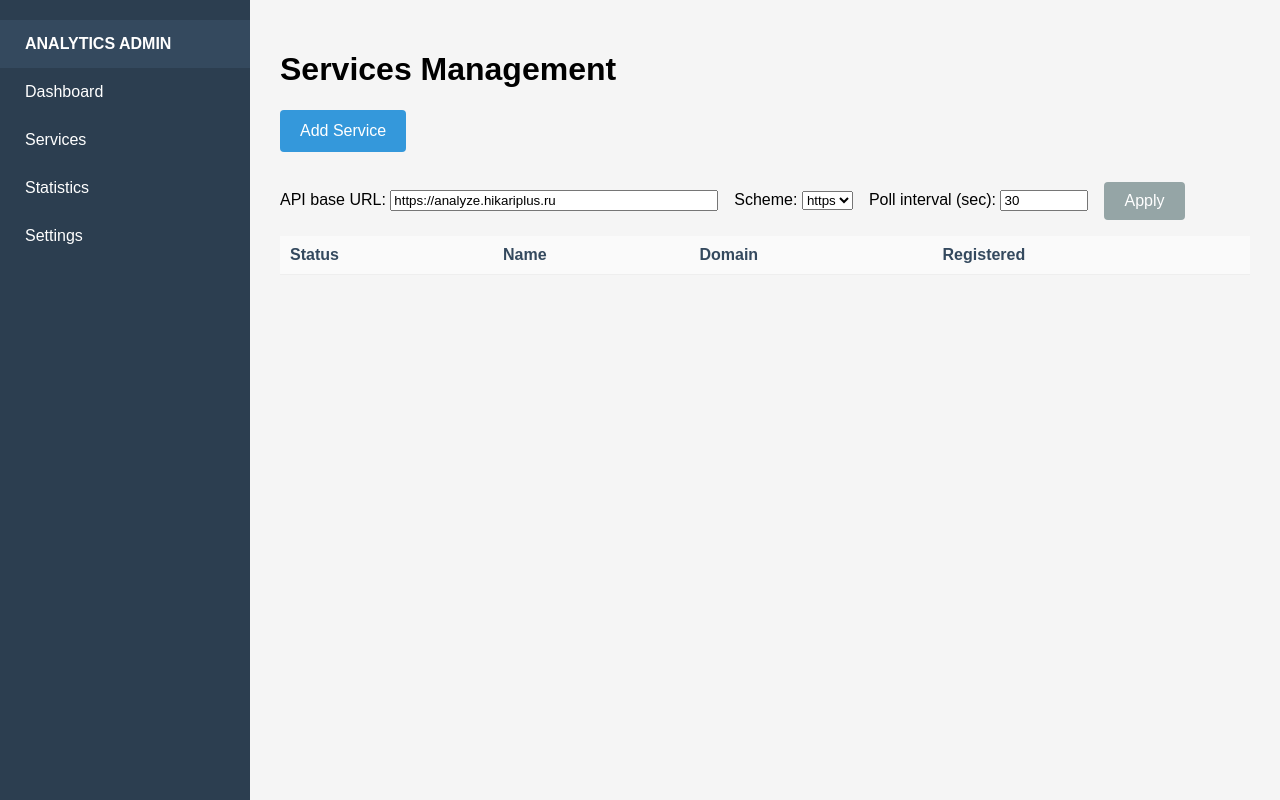
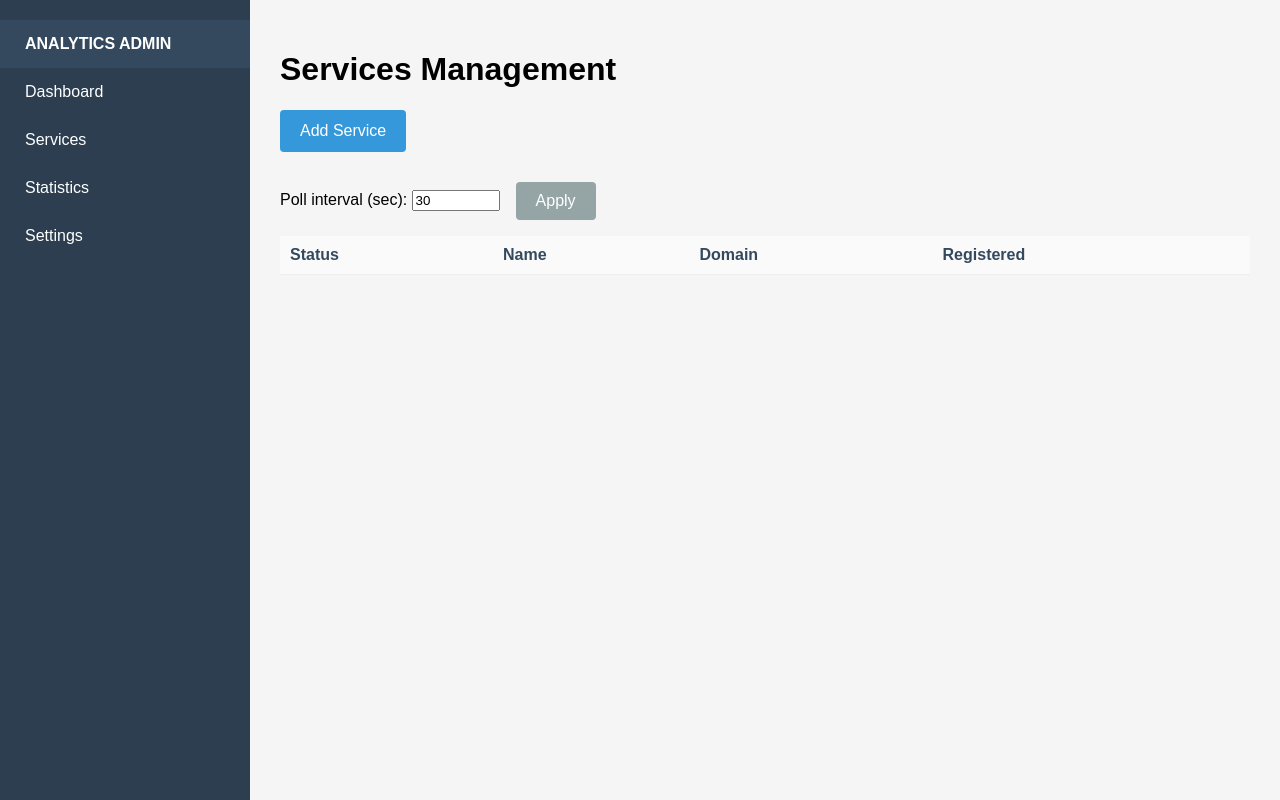
Before and after one commit to Terc1a/OptiLiens, a Flask app: page /admin in a window 1280 px wide. Run offline with Flask 3, Linux system fonts and the light colour scheme; the visitor is signed in with stand-in values (Sample User, id 1); data that the repository does not hold is empty.

Commit message:
Удалил base api url и выбор типа протокола на время разработки

```diff
--- a/webpanel/templates/admin.html
+++ b/webpanel/templates/admin.html
@@ -155,17 +155,7 @@
             <button class="add-service-btn" id="addServiceBtn">Add Service</button>
 
             <div class="controls">
-                <label>
-                    API base URL:
-                    <input type="text" id="apiBaseUrl" placeholder="https://analyze.hikariplus.ru" style="width:320px;">
-                </label>
-                <label>
-                    Scheme:
-                    <select id="pollScheme">
-                        <option value="https" selected>https</option>
-                        <option value="http">http</option>
-                    </select>
-                </label>
+                <!-- API base URL and Scheme controls removed: using hardcoded HTTPS API endpoint -->
                 <label>
                     Poll interval (sec):
                     <input type="number" id="pollInterval" min="5" step="5" value="30" style="width:80px;">
@@ -221,20 +211,11 @@
 <script>
     // --- Settings helpers ---
     function loadSettings() {
-        const savedBase = localStorage.getItem('apiBaseUrl');
         const savedInterval = localStorage.getItem('pollIntervalSec');
-        const savedScheme = localStorage.getItem('pollScheme');
-        if (savedBase) document.getElementById('apiBaseUrl').value = savedBase;
         if (savedInterval) document.getElementById('pollInterval').value = savedInterval;
-        if (savedScheme) document.getElementById('pollScheme').value = savedScheme;
-        if (!document.getElementById('apiBaseUrl').value) {
-            document.getElementById('apiBaseUrl').value = 'https://analyze.hikariplus.ru';
-        }
     }
     function saveSettings() {
-        localStorage.setItem('apiBaseUrl', document.getElementById('apiBaseUrl').value.trim());
         localStorage.setItem('pollIntervalSec', document.getElementById('pollInterval').value);
-        localStorage.setItem('pollScheme', document.getElementById('pollScheme').value);
     }
 
     let pollTimer = null;
```
